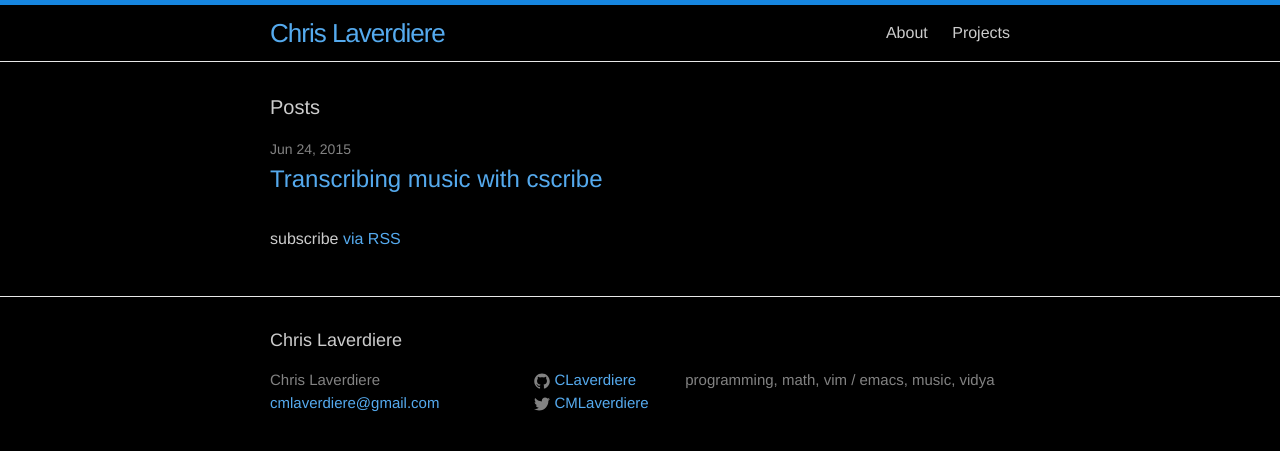
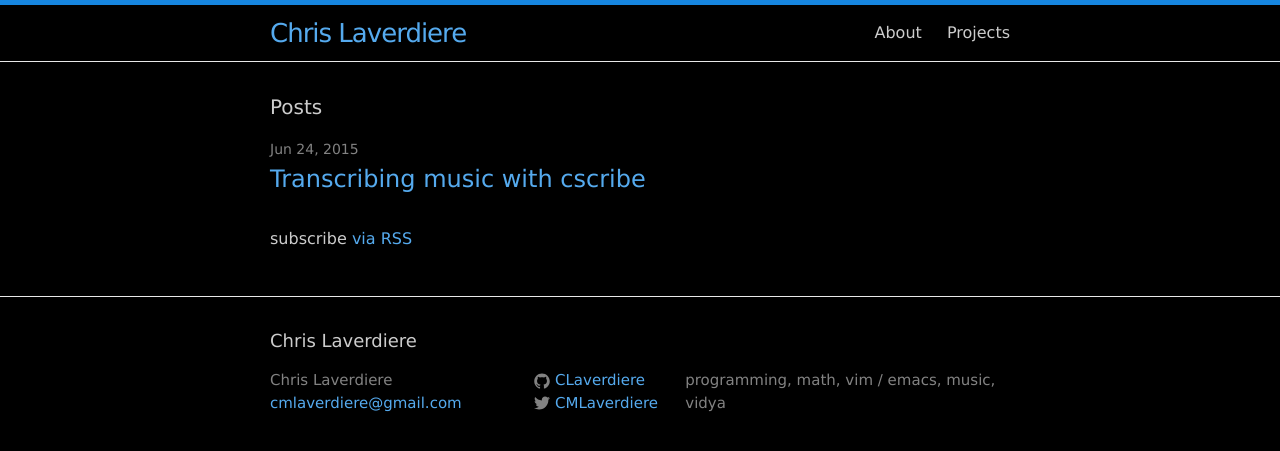
Before and after one commit to cmlaverdiere/CLaverdiere.github.io, a Jekyll site: the page built from index.html, in a window 1280 px wide. Shown: the top 451 px of the page. Built offline with Jekyll 4.4.1, drawn with Linux system fonts in a browser that asks for light colours.

Commit message:
Verdana font.

```diff
--- a/css/main.scss
+++ b/css/main.scss
@@ -2,11 +2,11 @@
 # Only the main Sass file needs front matter (the dashes are enough)
 ---
 @charset "utf-8";
-
+@import url(http://fonts.googleapis.com/css?family=Open+Sans);
 
 
 // Our variables
-$base-font-family: Helvetica, Arial, sans-serif;
+$base-font-family: Verdana, Helvetica, Arial, sans-serif;
 $base-font-size:   16px;
 $small-font-size:  $base-font-size * 0.875;
 $base-line-height: 1.5;
```
